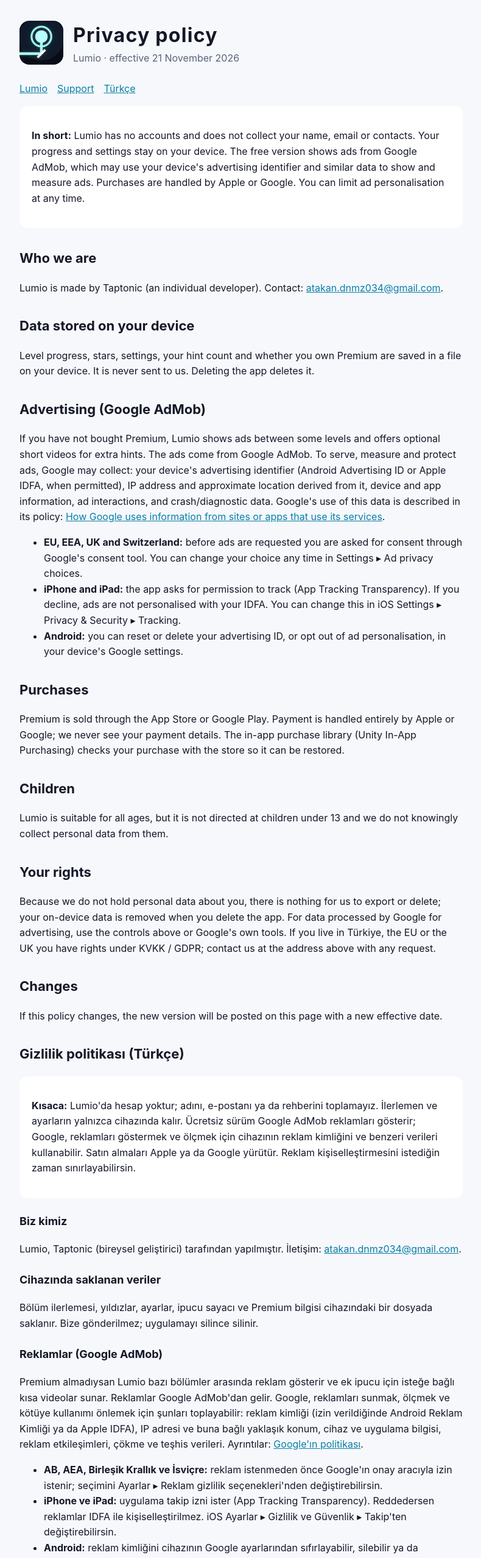
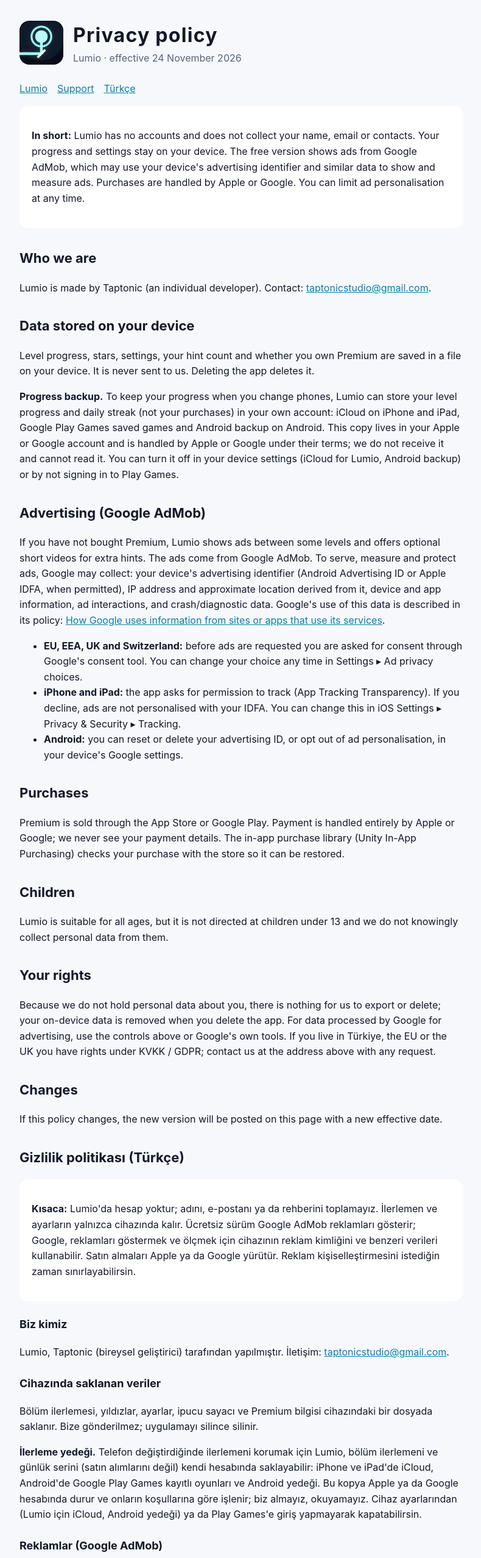
Before and after one commit to AtakanDonmez0/lumio-site, a plain HTML site: page privacy.html in a window 1280 px wide. Shown: the top 2555 px of the page at 61% size, without its empty margins (244-1034 px from the left). Drawn offline with Linux system fonts and the light colour scheme.

Commit message:
Use the studio contact address and describe the progress backup in the privacy policy

```diff
--- a/privacy.html
+++ b/privacy.html
@@ -5,7 +5,7 @@
 <title>Lumio privacy policy</title><link rel="stylesheet" href="style.css"><link rel="icon" href="icon.png">
 </head>
 <body><main>
-<header><img src="icon.png" alt="Lumio icon"><div><h1>Privacy policy</h1><div class="dim">Lumio · effective 21 November 2026</div></div></header>
+<header><img src="icon.png" alt="Lumio icon"><div><h1>Privacy policy</h1><div class="dim">Lumio · effective 24 November 2026</div></div></header>
 <nav><a href="index.html">Lumio</a><a href="support.html">Support</a><a href="#tr">Türkçe</a></nav>
 
 <div class="card">
@@ -15,10 +15,11 @@ Purchases are handled by Apple or Google. You can limit ad personalisation at an
 </div>
 
 <h2>Who we are</h2>
-<p>Lumio is made by Taptonic (an individual developer). Contact: <a href="mailto:atakan.dnmz034@gmail.com">atakan.dnmz034@gmail.com</a>.</p>
+<p>Lumio is made by Taptonic (an individual developer). Contact: <a href="mailto:taptonicstudio@gmail.com">taptonicstudio@gmail.com</a>.</p>
 
 <h2>Data stored on your device</h2>
 <p>Level progress, stars, settings, your hint count and whether you own Premium are saved in a file on your device. It is never sent to us. Deleting the app deletes it.</p>
+<p><strong>Progress backup.</strong> To keep your progress when you change phones, Lumio can store your level progress and daily streak (not your purchases) in your own account: iCloud on iPhone and iPad, Google Play Games saved games and Android backup on Android. This copy lives in your Apple or Google account and is handled by Apple or Google under their terms; we do not receive it and cannot read it. You can turn it off in your device settings (iCloud for Lumio, Android backup) or by not signing in to Play Games.</p>
 
 <h2>Advertising (Google AdMob)</h2>
 <p>If you have not bought Premium, Lumio shows ads between some levels and offers optional short videos for extra hints. The ads come from Google AdMob.
@@ -52,9 +53,10 @@ For data processed by Google for advertising, use the controls above or Google's
 Satın almaları Apple ya da Google yürütür. Reklam kişiselleştirmesini istediğin zaman sınırlayabilirsin.</p>
 </div>
 <h3>Biz kimiz</h3>
-<p>Lumio, Taptonic (bireysel geliştirici) tarafından yapılmıştır. İletişim: <a href="mailto:atakan.dnmz034@gmail.com">atakan.dnmz034@gmail.com</a>.</p>
+<p>Lumio, Taptonic (bireysel geliştirici) tarafından yapılmıştır. İletişim: <a href="mailto:taptonicstudio@gmail.com">taptonicstudio@gmail.com</a>.</p>
 <h3>Cihazında saklanan veriler</h3>
 <p>Bölüm ilerlemesi, yıldızlar, ayarlar, ipucu sayacı ve Premium bilgisi cihazındaki bir dosyada saklanır. Bize gönderilmez; uygulamayı silince silinir.</p>
+<p><strong>İlerleme yedeği.</strong> Telefon değiştirdiğinde ilerlemeni korumak için Lumio, bölüm ilerlemeni ve günlük serini (satın alımlarını değil) kendi hesabında saklayabilir: iPhone ve iPad'de iCloud, Android'de Google Play Games kayıtlı oyunları ve Android yedeği. Bu kopya Apple ya da Google hesabında durur ve onların koşullarına göre işlenir; biz almayız, okuyamayız. Cihaz ayarlarından (Lumio için iCloud, Android yedeği) ya da Play Games'e giriş yapmayarak kapatabilirsin.</p>
 <h3>Reklamlar (Google AdMob)</h3>
 <p>Premium almadıysan Lumio bazı bölümler arasında reklam gösterir ve ek ipucu için isteğe bağlı kısa videolar sunar. Reklamlar Google AdMob'dan gelir.
 Google, reklamları sunmak, ölçmek ve kötüye kullanımı önlemek için şunları toplayabilir: reklam kimliği (izin verildiğinde Android Reklam Kimliği ya da Apple IDFA), IP adresi ve buna bağlı yaklaşık konum,
```
Also changed, not shown: index.html (+1 -1 lines), support.html (+2 -2 lines).
